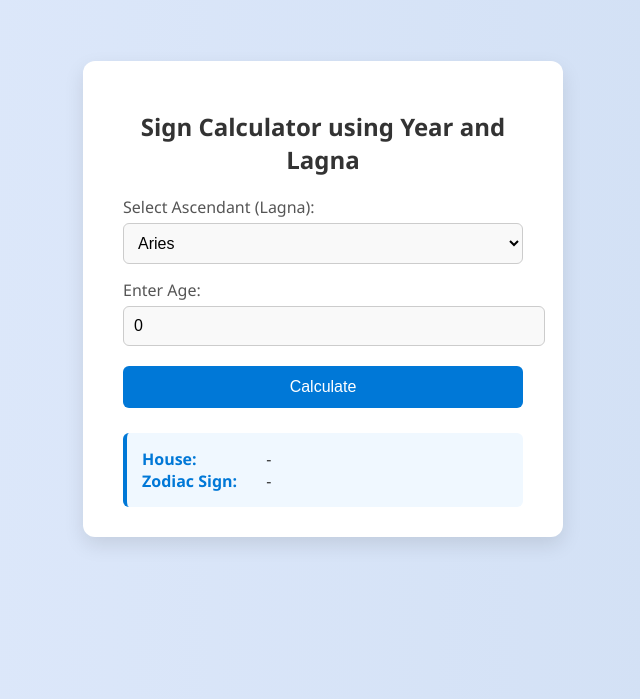
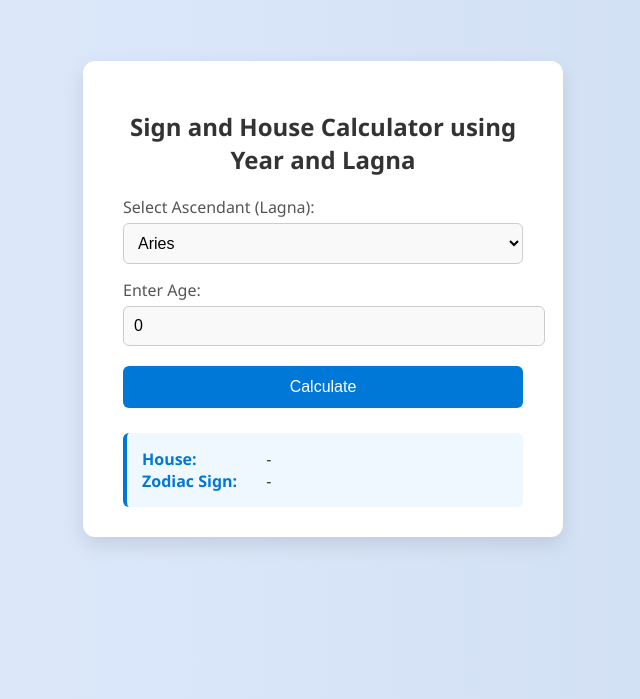
Before and after one commit to akranthi113/astrocalculator, a plain HTML site: page index.html in a window 1280 px wide. Shown: the part 101-800 px from the top of the page, without its empty margins (317-957 px from the left). Drawn offline with Linux system fonts and the light colour scheme.

Commit message:
Update index.html

```diff
--- a/index.html
+++ b/index.html
@@ -3,7 +3,7 @@
 <head>
   <meta charset="UTF-8" />
   <meta name="viewport" content="width=device-width, initial-scale=1.0" />
-  <title>Sign Calculator using Year and Lagna</title>
+  <title>Sign and House Calculator using Year and Lagna</title>
   <style>
     body {
       font-family: 'Segoe UI', sans-serif;
@@ -88,7 +88,7 @@
 </head>
 <body>
   <div class="container">
-    <h2>Sign Calculator using Year and Lagna</h2>
+    <h2>Sign and House Calculator using Year and Lagna</h2>
 
     <label for="ascendant">Select Ascendant (Lagna):</label>
     <select id="ascendant">
```
